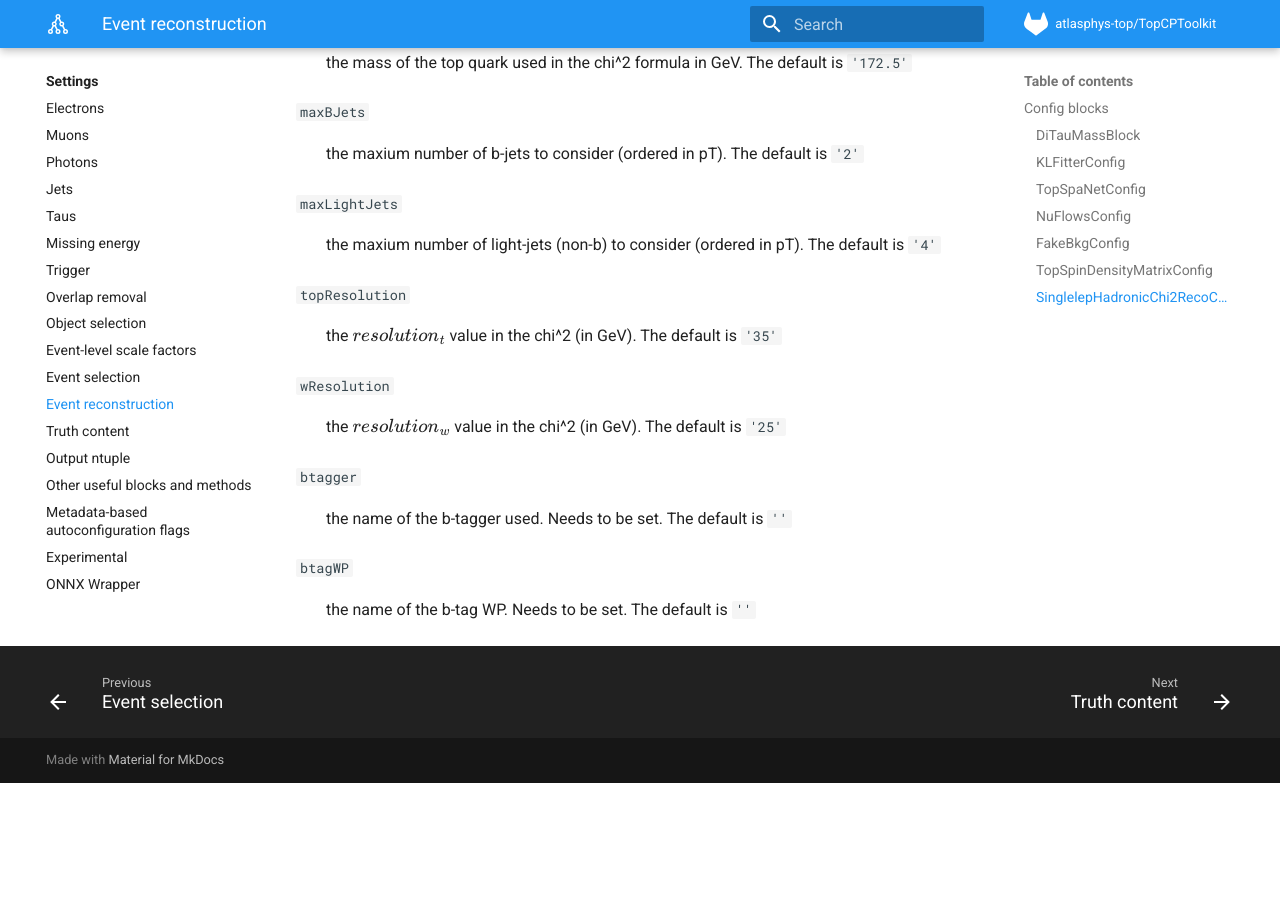
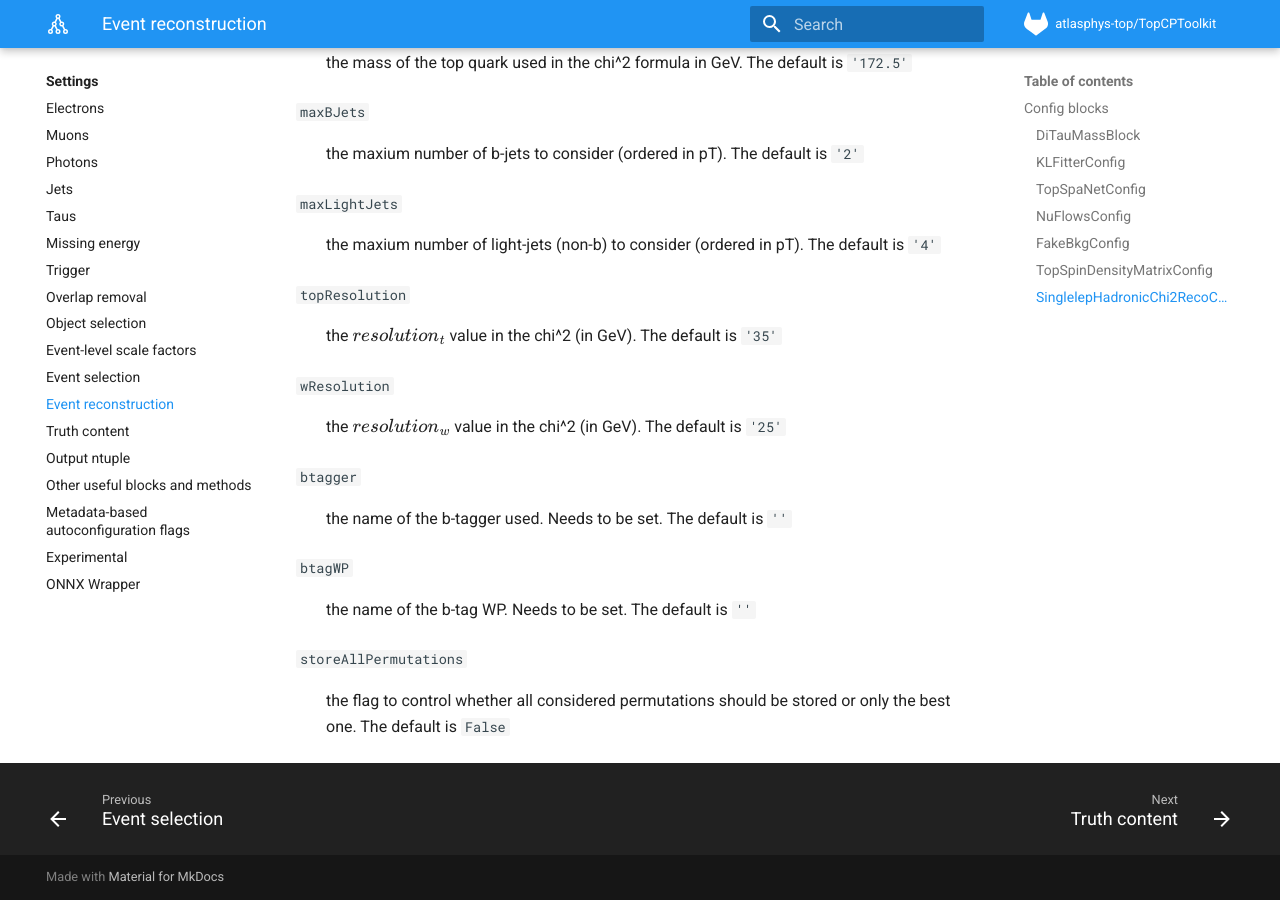
Before and after one commit to SuperNova76/TopCPToolKit, an MkDocs documentation site: the page built from docs/settings/reconstruction.md, in a window 1280 px wide and 900 px high, scrolled down 12040 px. Built offline with MkDocs 1.6.1 and Material for MkDocs 9.7.7, drawn with Linux system fonts in a browser that asks for light colours; formulas are drawn with MathJax 3; before the commit the page ends 12823 px from its top, so only the background shows below that.

Commit message:
Allow chi^2 to store the results of all permutations

```diff
--- a/docs/settings/reconstruction.md
+++ b/docs/settings/reconstruction.md
@@ -367,3 +367,6 @@ Only b-tagged jets are considerted on the position of the b-jet and only light-j
 
 `btagWP`
 :   the name of the b-tag WP. Needs to be set. The default is `''`
+
+`storeAllPermutations`
+:   the flag to control whether all considered permutations should be stored or only the best one. The default is `False`
--- a/source/TopCPToolkit/python/SinglelepHadronicChi2RecoConfig.py
+++ b/source/TopCPToolkit/python/SinglelepHadronicChi2RecoConfig.py
@@ -14,6 +14,7 @@ class SinglelepHadronicChi2RecoConfig(ConfigBlock):
         self.addOption('wResolution', 25., type=float)
         self.addOption('btagger', '', type=str)
         self.addOption('btagWP', '', type=str)
+        self.addOption('storeFullPermutations', False, type=bool)
 
     def makeAlgs(self, config):
         alg = config.createAlgorithm('top::SinglelepHadronicChi2RecoAlg', 'SinglelepHadronicChi2RecoAlg')
@@ -27,6 +28,7 @@ class SinglelepHadronicChi2RecoConfig(ConfigBlock):
         alg.topResolution = self.topResolution
         alg.wResolution = self.wResolution
         alg.bTagDecoration = 'ftag_select_' + self.btagger + '_' + self.btagWP
+        alg.storeFullPermutations = self.storeFullPermutations
 
         alg.hadronic_b_index  = 'chi2_had_b_index_%SYS%'
         alg.light_1_index     = 'chi2_light_1_index_%SYS%'
```
Also changed, not shown: 2 other files.
